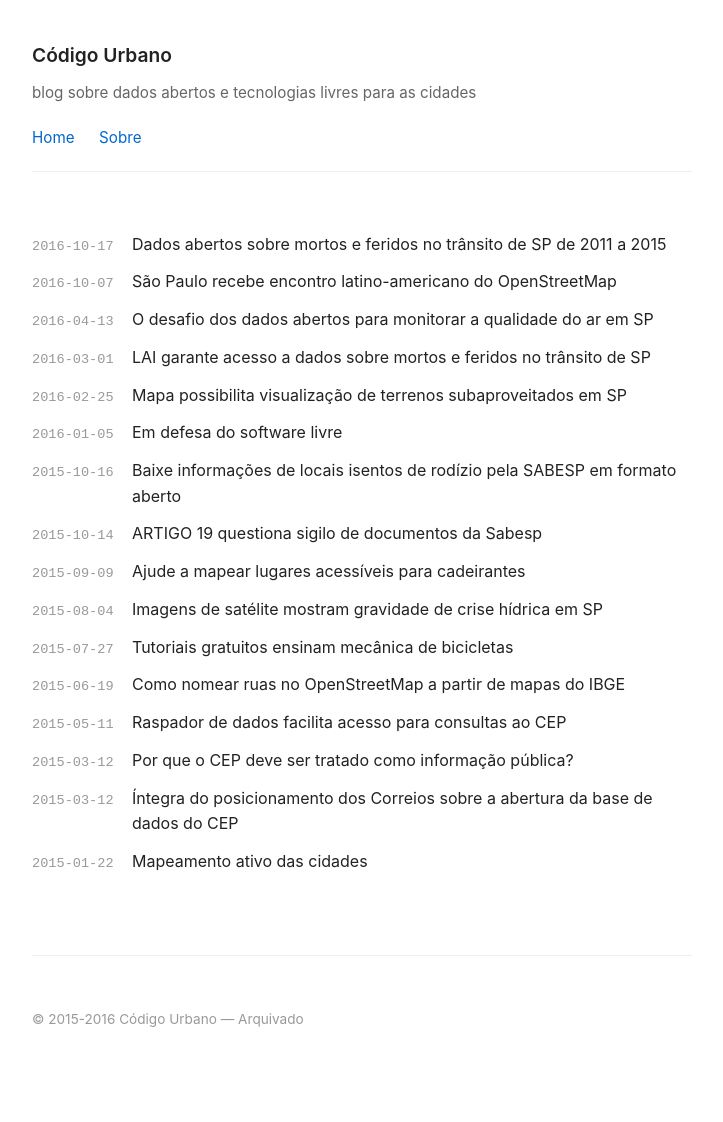
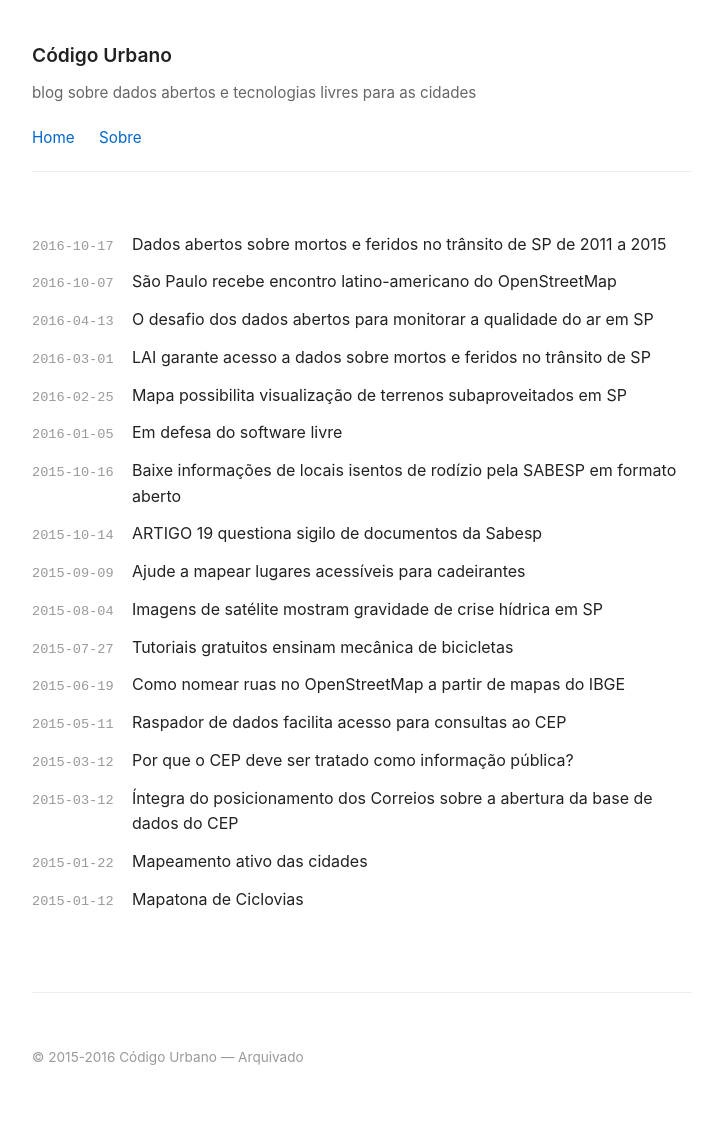
Before and after one commit to codigourbano/website, a Jekyll site: the page built from index.md, in a window 1280 px wide. Shown: the whole page, without its empty margins (278-1001 px from the left). Built offline with Jekyll 4.4.1, drawn with Linux system fonts in a browser that asks for light colours; before the commit the page ends 1084 px from its top, so only the background shows below that.

Commit message:
Publish post: Mapatona de Ciclovias (2015-01-12)
This post was marked as unpublished but has complete content and is
referenced by other published posts. Removing published: false
and adding permalink for URL compatibility.

```diff
--- a/_posts/2015-01-12-mapatona-de-ciclovias.md
+++ b/_posts/2015-01-12-mapatona-de-ciclovias.md
@@ -2,7 +2,7 @@
 title: "Mapatona de Ciclovias"
 date: 2015-01-12
 layout: post
-published: false
+permalink: /mapatona-de-ciclovias/
 categories:
   - "mapas"
   - "mapatonas"
```
